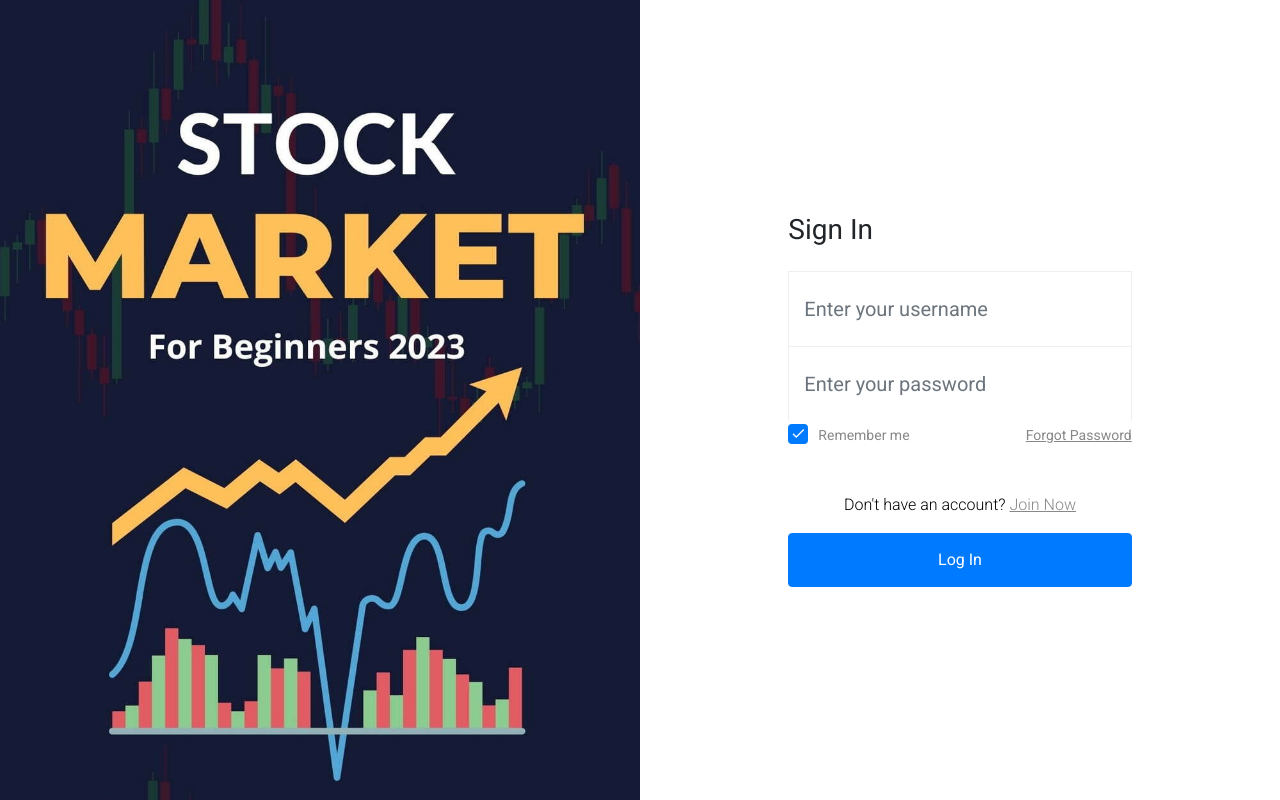
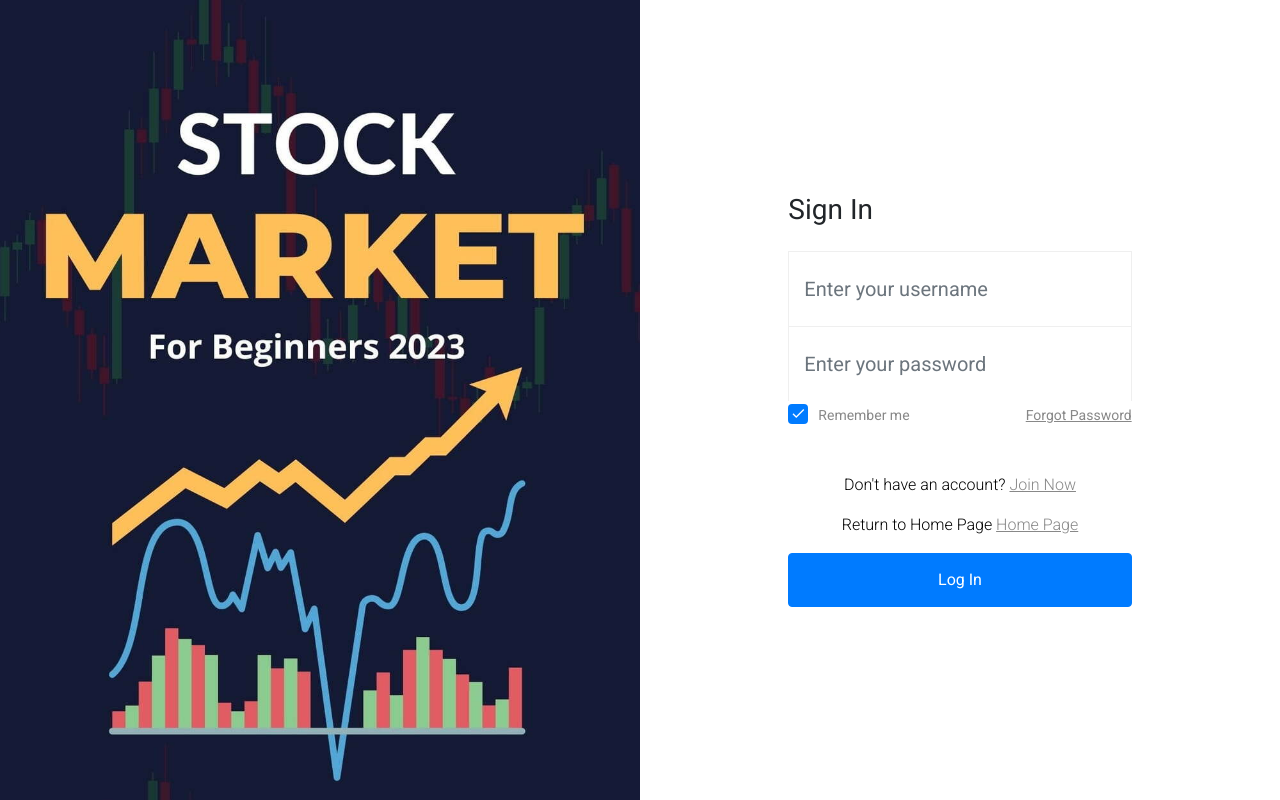
Before and after one commit to idosinger98/SmartInvest, a Django app: page /login/ in a window 1280 px wide. Run offline with Django 4.2, Linux system fonts and the light colour scheme; some libraries are stand-ins or nearby versions; some web fonts are replaced.

Commit message:
Adding a return to homepage from login and signup (#66)
Signed-off-by: TalReinfeld <talreinfeld1@gmail.com>

```diff
--- a/users/templates/users/login.html
+++ b/users/templates/users/login.html
@@ -59,7 +59,7 @@
                 <span class="ml-auto"><a href="{% url 'password-reset' %}" class="forgot-pass">Forgot Password</a></span>
               </div>
           <p class="text-center" style="color: black;">Don't have an account? <a href="{% url 'register' %}">Join Now</a></p>
-
+          <p class="text-center" style="color: black;">Return to Home Page <a href="{% url 'landing_page' %}">Home Page</a></p>
               <button type="submit" class="btn btn-block btn-primary">Log In</button>
             </form>
          </div>
--- a/users/templates/users/register.html
+++ b/users/templates/users/register.html
@@ -100,6 +100,7 @@
                             {% endif %}
                         </div>
                   <p class="text-center" style="color: black;">Already have an account? <a href="{% url 'login' %}">Login Here</a></p>
+                  <p class="text-center" style="color: black;">Return to Home Page <a href="{% url 'landing_page' %}">Home Page</a></p>
                         <button type="submit" class="btn btn-block btn-primary">Register</button>
                     </form>
                 </div>
```
